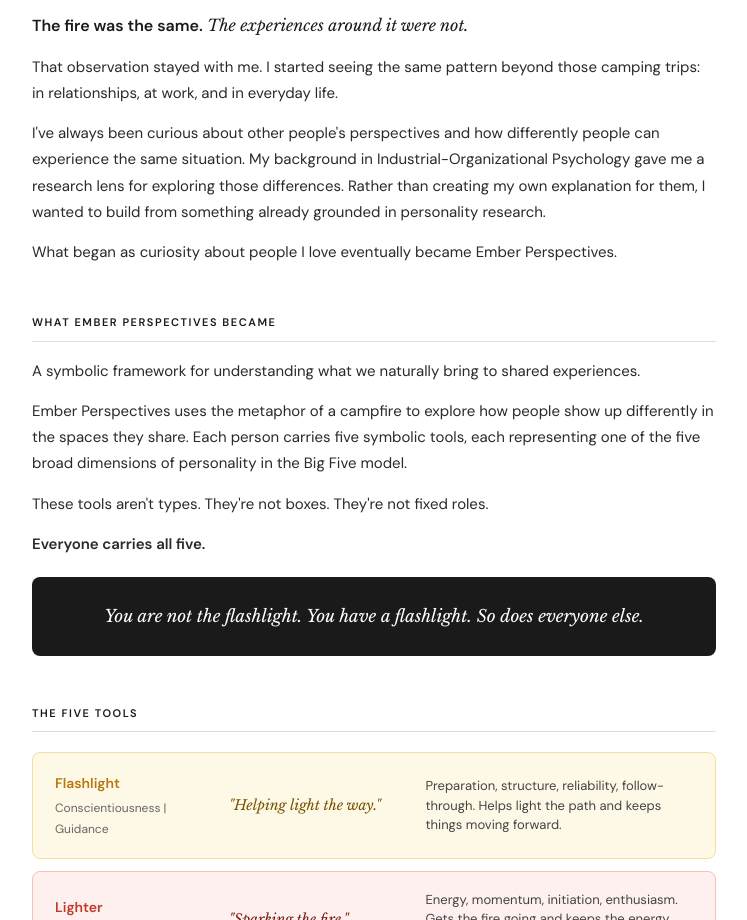
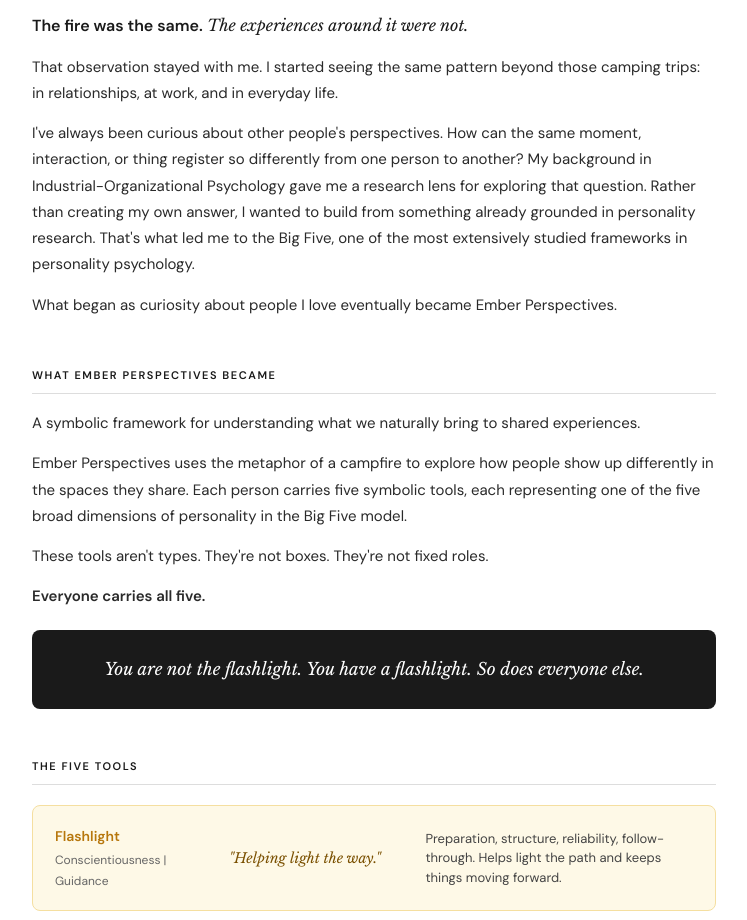
Before and after one commit to EmberPerspectives/EP-Website, a plain HTML site: page index.html in a window 1280 px wide. Shown: the part 1138-2058 px from the top of the page, without its empty margins (266-1013 px from the left). Drawn offline with nearby package versions, Linux system fonts and the light colour scheme.

Commit message:
Update index.html
Small Change - addition of why the Big 5 (Why the campfire section)

```diff
--- a/index.html
+++ b/index.html
@@ -540,7 +540,7 @@
 <p>But at the end of every night, no matter how differently the day had unfolded, everyone ended up around the same campfire.</p>
 <p class="fire-echo-line"><span class="bold-part">The fire was the same.</span> <span class="script-part">The experiences around it were not.</span></p>
 <p>That observation stayed with me. I started seeing the same pattern beyond those camping trips: in relationships, at work, and in everyday life.</p>
-<p>I've always been curious about other people's perspectives and how differently people can experience the same situation. My background in Industrial-Organizational Psychology gave me a research lens for exploring those differences. Rather than creating my own explanation for them, I wanted to build from something already grounded in personality research.</p>
+<p>I've always been curious about other people's perspectives. How can the same moment, interaction, or thing register so differently from one person to another? My background in Industrial-Organizational Psychology gave me a research lens for exploring that question. Rather than creating my own answer, I wanted to build from something already grounded in personality research. That's what led me to the Big Five, one of the most extensively studied frameworks in personality psychology.</p>
 <p>What began as curiosity about people I love eventually became Ember Perspectives.</p>
 
 <h2>What Ember Perspectives Became</h2>
```
